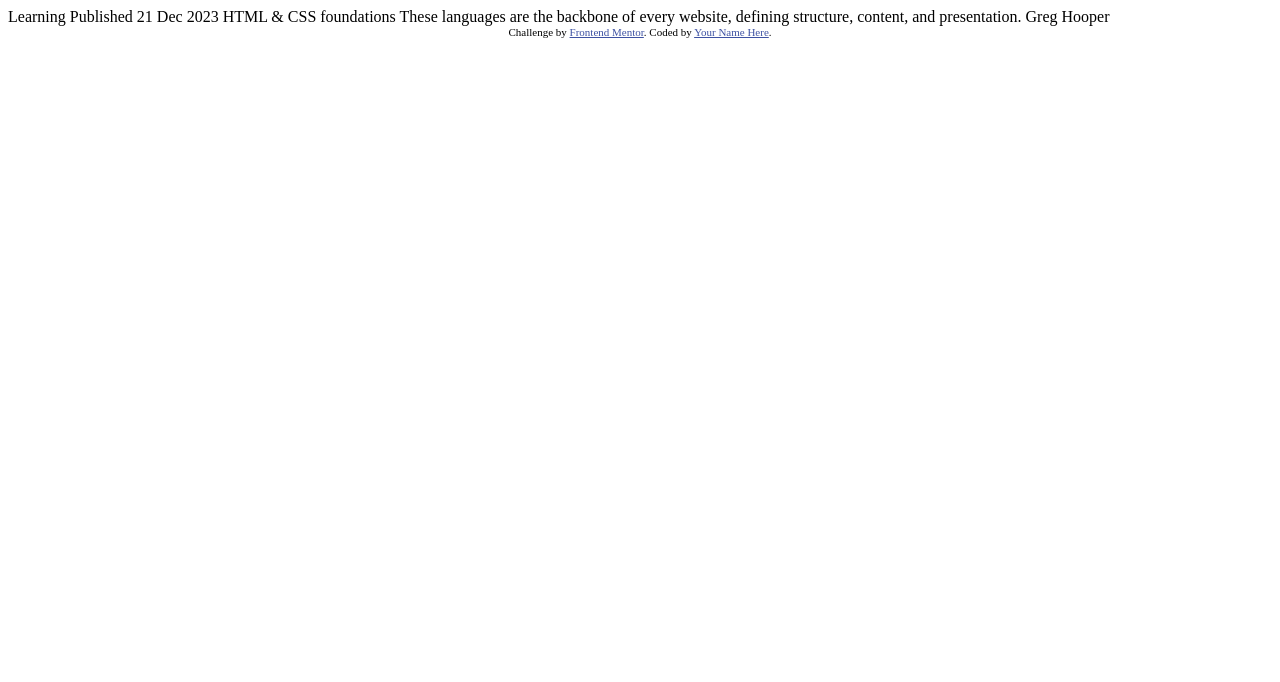
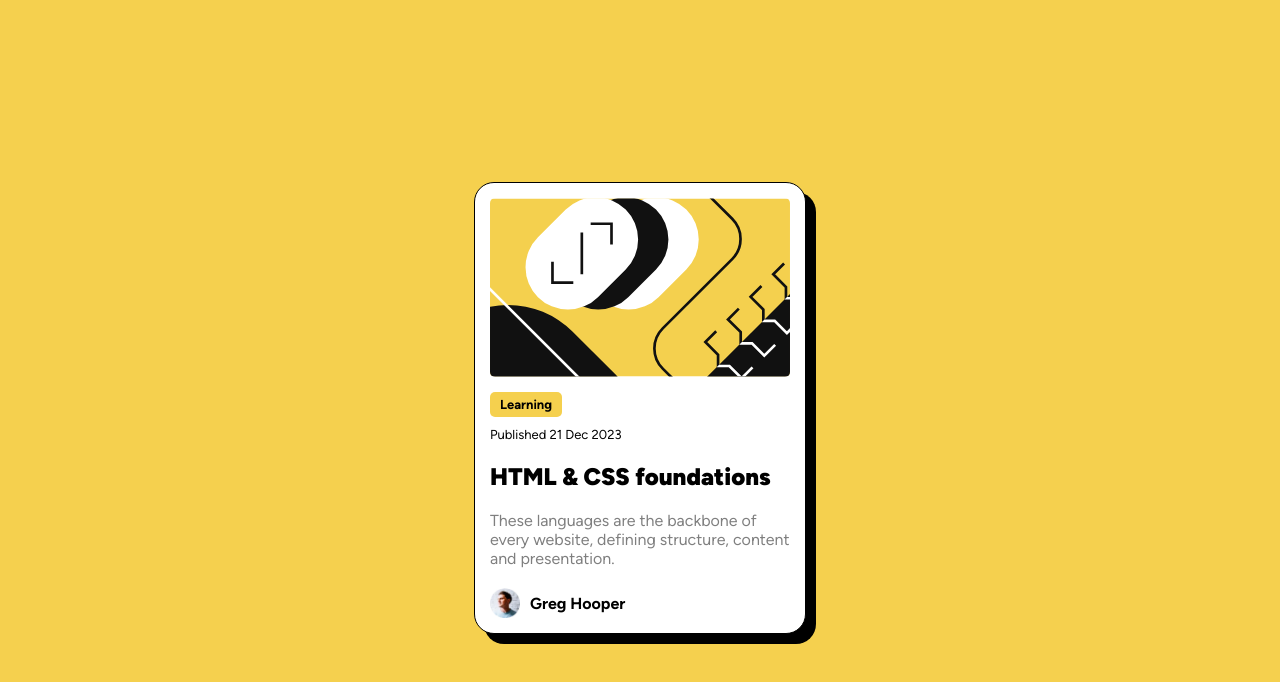
Before and after one commit to quickstepp/fm-blog-preview-card, a plain HTML site: page index.html in a window 1280 px wide. Drawn offline with Linux system fonts and the light colour scheme.

Commit message:
created blog card

```diff
--- /dev/null
+++ b/index.css
@@ -0,0 +1,77 @@
+:root {
+	--gold: rgb(245, 208, 78);
+}
+
+body {
+	font-family: "Figtree", Arial, Helvetica, "sans-serif";
+	display: grid;
+	min-height: 100vh;
+	place-items: center;
+	background-color: var(--gold);
+}
+
+.card {
+	display: grid;
+	border-color: black;
+	border-style: solid;
+	background-color: white;
+	border-radius: 20px;
+	border-width: 1px;
+	max-width: 300px;
+	min-width: 100px;
+	box-shadow: 10px 10px;
+	padding: 15px;
+	margin: 10px;
+}
+
+.thumbnail {
+	width: 100%;
+	border-radius: 5px;
+	margin-bottom: 15px;
+}
+
+.type {
+	background-color: var(--gold);
+	font-weight: bold;
+	font-size: small;
+	border-radius: 5px;
+	width: fit-content;
+	padding: 5px 10px;
+}
+
+.published {
+	font-size: small;
+	padding-top: 10px;
+}
+
+h1 {
+	font-size: x-large;
+	font-weight: 900;
+	margin-top: 20px;
+	margin-bottom: 0px;
+}
+
+p {
+	font-size: medium;
+	color: rgb(127, 127, 127);
+	margin: 20px 0px;
+}
+
+.user {
+	display: flex;
+	align-items: center;
+	gap: 10px;
+	font-weight: bold;
+}
+
+.avatar {
+	width: 30px;
+	height: 30px;
+}
+
+.card:hover {
+	cursor: pointer;
+    h1 {
+        color: var(--gold);
+    }
+}
--- a/index.html
+++ b/index.html
@@ -1,34 +1,41 @@
 <!DOCTYPE html>
 <html lang="en">
-<head>
-  <meta charset="UTF-8">
-  <meta name="viewport" content="width=device-width, initial-scale=1.0"> <!-- displays site properly based on user's device -->
+	<head>
+		<meta charset="UTF-8" />
+		<meta name="viewport" content="width=device-width, initial-scale=1.0" />
+		<!-- displays site properly based on user's device -->
 
-  <link rel="icon" type="image/png" sizes="32x32" href="./assets/images/favicon-32x32.png">
+		<style media="screen, print">
+			@font-face {
+				font-family: "Figtree";
+				src: url("./assets/fonts/Figtree-VariableFont_wght.ttf");
+			}
+		</style>
 
-  <title>Frontend Mentor | Blog preview card</title>
+		<link
+			rel="icon"
+			type="image/png"
+			sizes="32x32"
+			href="./assets/images/favicon-32x32.png"
+		/>
+		<link rel="stylesheet" type="text/css" href="index.css" />
 
-  <!-- Feel free to remove these styles or customise in your own stylesheet 👍 -->
-  <style>
-    .attribution { font-size: 11px; text-align: center; }
-    .attribution a { color: hsl(228, 45%, 44%); }
-  </style>
-</head>
-<body>
-
-  Learning
-
-  Published 21 Dec 2023
-
-  HTML & CSS foundations
-
-  These languages are the backbone of every website, defining structure, content, and presentation.
-
-  Greg Hooper
-
-  <div class="attribution">
-    Challenge by <a href="https://www.frontendmentor.io?ref=challenge" target="_blank">Frontend Mentor</a>.
-    Coded by <a href="#">Your Name Here</a>.
-  </div>
-</body>
+		<title>Frontend Mentor | Blog preview card</title>
+	</head>
+	<body>
+		<div class="card">
+			<img
+				src="./assets/images/illustration-article.svg"
+				class="thumbnail"
+			/>
+			<div class="type">Learning</div>
+			<div class="published">Published 21 Dec 2023</div>
+			<h1>HTML & CSS foundations</h1>
+			<p>These languages are the backbone of every website, defining structure, content and presentation.</p>
+			<div class="user">
+				<img class="avatar" src="./assets/images/image-avatar.webp" alt="">
+				<div class="user-name">Greg Hooper</div>
+			</div>
+		</div>
+	</body>
 </html>
```
Also changed, not shown: assets/fonts/Figtree-Italic-VariableFont_wght.ttf (deleted), assets/fonts/OFL.txt (deleted), assets/fonts/README.txt (deleted), assets/fonts/static/Figtree-ExtraBold.ttf (deleted), assets/fonts/static/Figtree-SemiBold.ttf (deleted).
